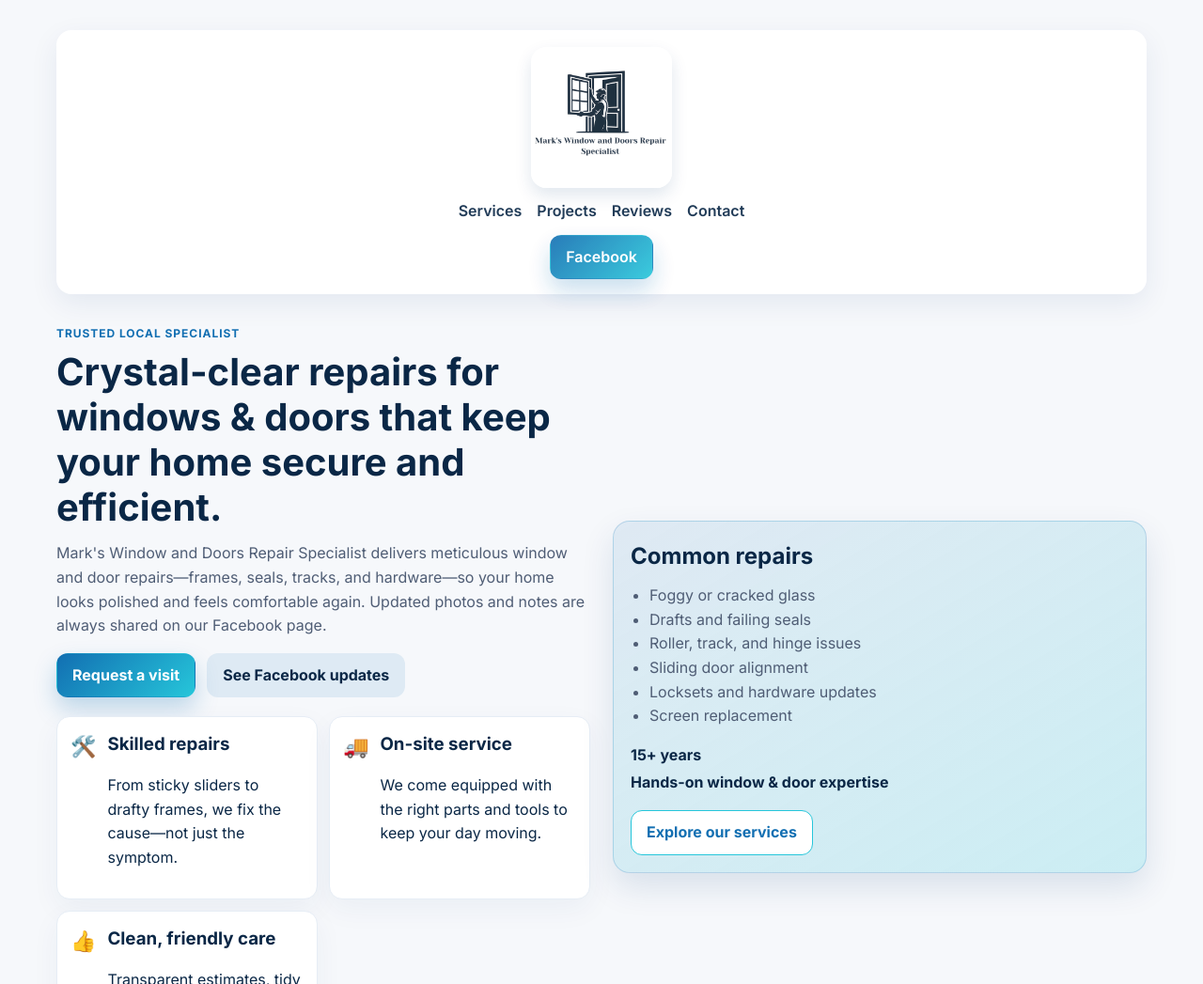
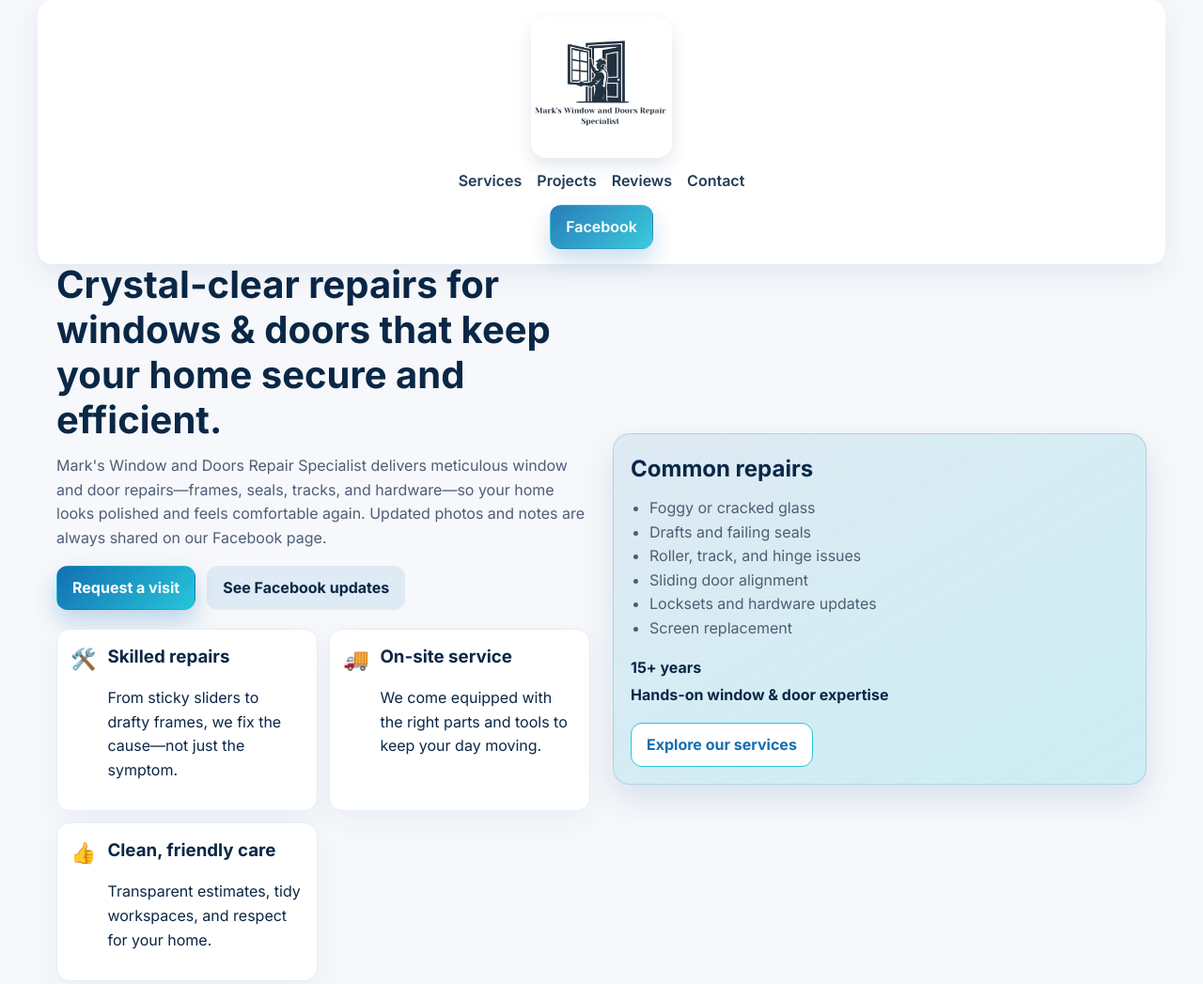
Before and after one commit to jenkinchris11/markwindowdoors, a plain HTML site: page index.html in a window 1280 px wide. Shown: the top 1047 px of the page at 94% size. Drawn offline with nearby package versions, Linux system fonts and the light colour scheme.

Commit message:
Fix navbar positioning at top

```diff
--- a/styles.css
+++ b/styles.css
@@ -29,7 +29,7 @@ a {
 .page {
   max-width: 1200px;
   margin: 0 auto;
-  padding: 32px 20px 72px;
+  padding: 220px 20px 72px;
 }
 
 .nav {
@@ -41,8 +41,12 @@ a {
   background: var(--white);
   border-radius: 16px;
   box-shadow: 0 10px 30px rgba(6, 57, 112, 0.08);
-  position: sticky;
-  top: 12px;
+  position: fixed;
+  top: 0;
+  left: 50%;
+  transform: translateX(-50%);
+  width: 100%;
+  max-width: 1200px;
   z-index: 10;
   text-align: center;
 }
```
